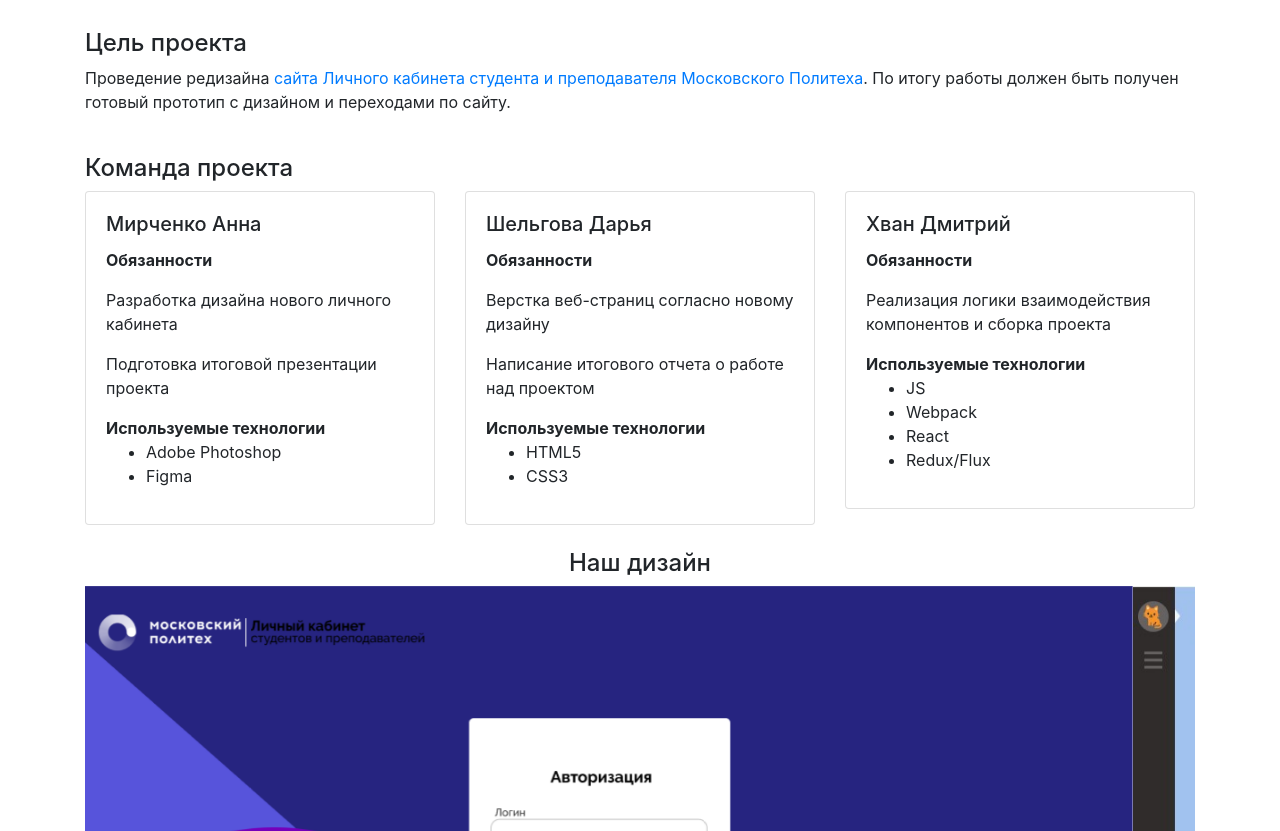
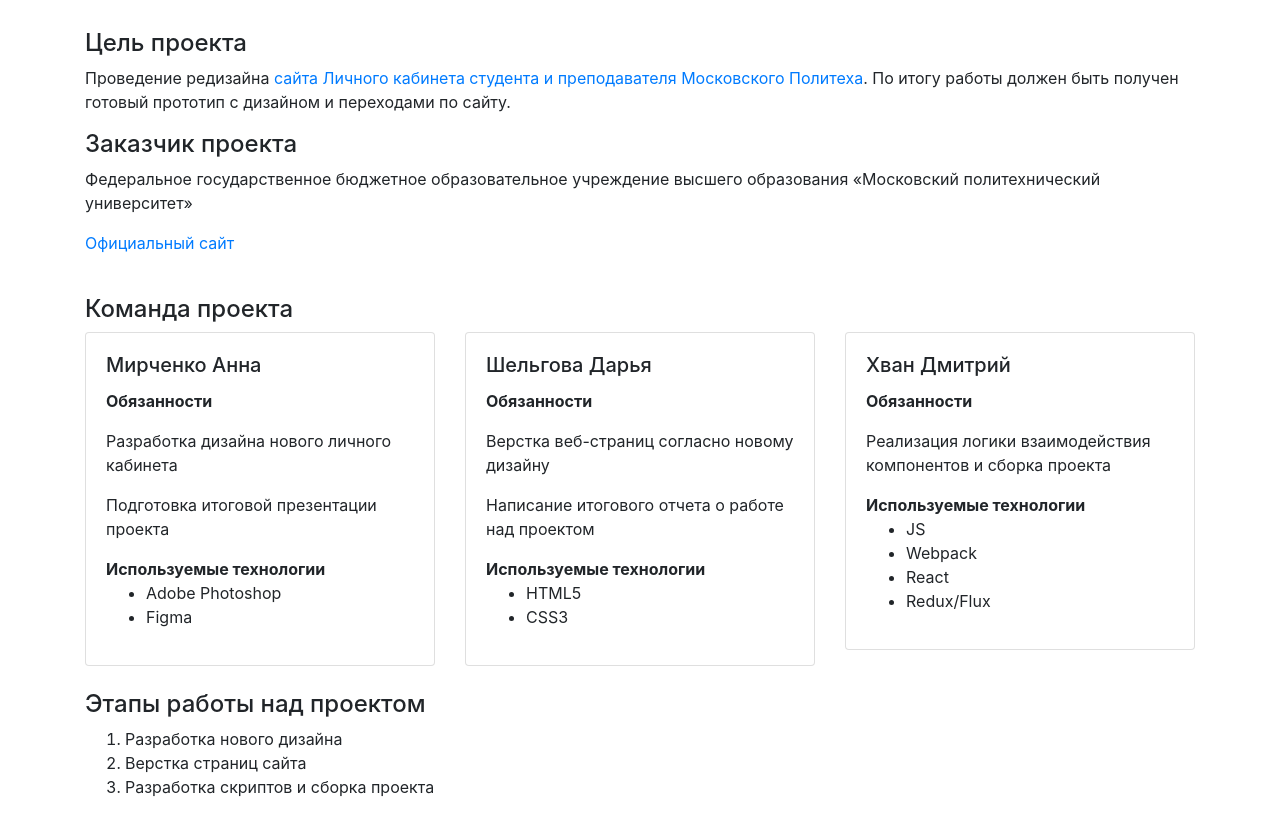
Before and after one commit to amrchnk/RK, a plain HTML site: page site/index.html in a window 1280 px wide. Shown: the part 121-952 px from the top of the page. Drawn offline with nearby package versions, Linux system fonts and the light colour scheme.

Commit message:
Сайт и дизайн
Обновлена информация на сайте, добавлен файл с дизайном

```diff
--- a/site/index.html
+++ b/site/index.html
@@ -36,6 +36,15 @@
         <h4>Цель проекта</h4>
         <p>Проведение редизайна <a href="https://e.mospolytech.ru/">сайта Личного кабинета студента и преподавателя Московского Политеха</a>.
           По итогу работы должен быть получен готовый прототип с дизайном и переходами по сайту.</p>
+      </div>
+    </div>
+
+    <div class="row">
+      <div class="col-xs-12 col-sm-12 col-md-12 col-lg-12">
+        <h4>Заказчик проекта</h4>
+        <p>Федеральное государственное бюджетное образовательное учреждение высшего образования
+«Московский политехнический университет»</p>
+        <p><a href="https://new.mospolytech.ru/">Официальный сайт</a></p>
       </div>
     </div>
 
@@ -95,6 +104,19 @@
             </p>
           </div>
         </div>
+      </div>
+    </div>
+
+    <div class="row">
+      <div class="col-xs-12 col-sm-12 col-md-12 col-lg-12">
+        <br />
+        <h4>Этапы работы над проектом</h4>
+        <ol>
+          <li>Разработка нового дизайна</li>
+          <li>Верстка страниц сайта</li>
+          <li>Разработка скриптов и сборка проекта</li>
+        </ol>
+        <br />
       </div>
     </div>
 
```
Also changed, not shown: 2 other files.
